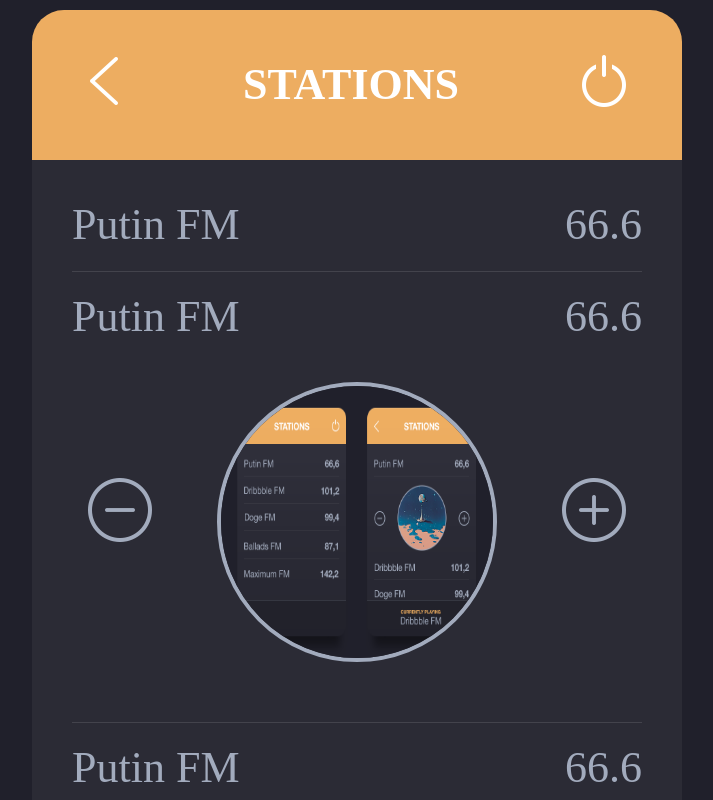
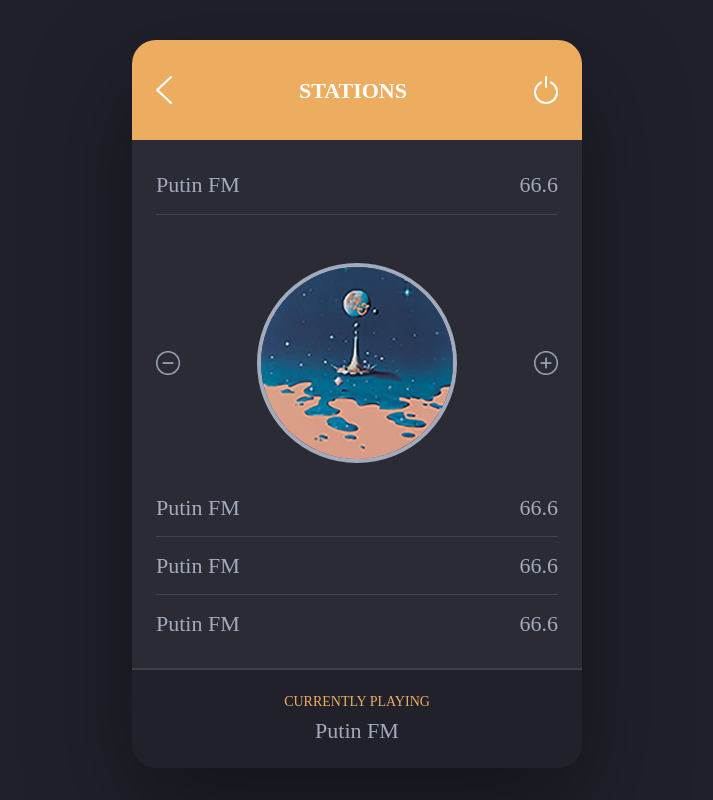
Before and after one commit to mbmohib/radio-app, a React (Create React App) app: page / in a window 1280 px wide. Shown: the top 800 px of the page, without its empty margins (283-996 px from the left). Built offline with nearby package versions, Linux system fonts and the light colour scheme; no server answers; a web font is replaced by a local one.

Commit message:
IMPROVE: polish ui

```diff
--- a/src/components/button/button.module.css
+++ b/src/components/button/button.module.css
@@ -1,8 +1,9 @@
 .base {
   box-sizing: border-box;
-  outline: 0px;
-  border: 0px;
-  margin: 0px;
+  outline: 0;
+  border: 0;
+  margin: 0;
+  padding: 0;
   cursor: pointer;
   user-select: none;
   vertical-align: middle;
@@ -12,20 +13,6 @@
   line-height: 1.75;
   letter-spacing: 0.02857em;
   text-transform: uppercase;
-  min-width: 64px;
-  padding: 6px 16px;
   border-radius: 4px;
-  transition: background-color 250ms cubic-bezier(0.4, 0, 0.2, 1) 0ms,
-    box-shadow 250ms cubic-bezier(0.4, 0, 0.2, 1) 0ms,
-    border-color 250ms cubic-bezier(0.4, 0, 0.2, 1) 0ms,
-    color 250ms cubic-bezier(0.4, 0, 0.2, 1) 0ms;
-  color: rgb(255, 255, 255);
   background: transparent;
 }
-
-.primary {
-  composes: base;
-  color: rgb(255, 255, 255);
-  box-shadow: rgb(0 0 0 / 20%) 0px 3px 1px -2px,
-    rgb(0 0 0 / 14%) 0px 2px 2px 0px, rgb(0 0 0 / 12%) 0px 1px 5px 0px;
-}
--- a/src/features/footer/footer.module.css
+++ b/src/features/footer/footer.module.css
@@ -1,11 +1,12 @@
 .container {
   background: #21212b;
   text-align: center;
-  height: 156px;
   display: flex;
   align-items: center;
   justify-content: center;
   flex-direction: column;
+  padding: var(--size3) var(--size3);
+  border-radius: 0 0 var(--size3) var(--size3);
 }
 .label {
   color: var(--primary-color);
--- a/src/features/header/header.module.css
+++ b/src/features/header/header.module.css
@@ -1,12 +1,12 @@
 .header {
   background: var(--primary-color);
-  height: 150px;
   display: flex;
   justify-content: space-between;
   align-items: center;
-  border-radius: 32px 32px 0 0;
+  min-height: 100px;
+  border-radius: var(--size3) var(--size3) 0 0;
   color: var(--white);
-  padding: 0 var(--size4);
+  padding: var(--size2) var(--size3);
 }
 .content {
   font-size: var(--font-md);
--- a/src/features/header/header.tsx
+++ b/src/features/header/header.tsx
@@ -7,11 +7,11 @@ export default function Header() {
   return (
     <div className={styles.header}>
       <Button>
-        <img src={backImage} alt="back button" />
+        <img width={16} src={backImage} alt="back button" />
       </Button>
       <h2 className={styles.content}>stations</h2>
       <Button>
-        <img src={switchImage} alt="switch button" />
+        <img width={24} src={switchImage} alt="switch button" />
       </Button>
     </div>
   );
--- a/src/features/station/station.module.css
+++ b/src/features/station/station.module.css
@@ -8,8 +8,8 @@
   justify-content: space-between;
 }
 .stationImg {
-  width: 280px;
-  height: 280px;
+  width: 200px;
+  height: 200px;
   border-radius: 50%;
   border: 4px solid var(--primary-content-color);
 }
--- a/src/features/station/station.tsx
+++ b/src/features/station/station.tsx
@@ -1,6 +1,6 @@
 import minus from '../../assets/images/minus.png';
 import plus from '../../assets/images/plus.png';
-import dummyImg from '../../assets/images/preview.png';
+import stationImg from '../../assets/images/station.png';
 import { Button } from '../../components';
 import styles from './station.module.css';
 
@@ -13,21 +13,21 @@ type StationProps = {
 export default function Station({ name, frequency, isActive }: StationProps) {
   return (
     <div className={styles.container}>
+      {isActive && (
+        <div className={styles.details}>
+          <Button>
+            <img width={24} src={minus} alt={name} />
+          </Button>
+          <img className={styles.stationImg} src={stationImg} alt={name} />
+          <Button>
+            <img width={24} src={plus} alt={name} />
+          </Button>
+        </div>
+      )}
       <div className={styles.header}>
         <p>Putin FM</p>
         <p>66.6</p>
       </div>
-      {isActive && (
-        <div className={styles.details}>
-          <Button>
-            <img src={minus} alt={name} />
-          </Button>
-          <img className={styles.stationImg} src={dummyImg} alt={name} />
-          <Button>
-            <img src={plus} alt={name} />
-          </Button>
-        </div>
-      )}
     </div>
   );
 }
--- a/src/screens/home.module.css
+++ b/src/screens/home.module.css
@@ -1,11 +1,12 @@
 .container {
-  width: 650px;
+  width: 450px;
   margin: auto;
   margin-top: var(--size1);
+  filter: drop-shadow(0px 40px 52px rgba(0, 0, 0, 0.4));
 }
 .stations {
   background: var(--base-color-700);
-  padding: var(--size2) var(--size4);
+  padding: var(--size2) var(--size3);
   border-bottom: 2px solid #3f3f47;
 }
 .station {
--- a/src/screens/home.tsx
+++ b/src/screens/home.tsx
@@ -15,6 +15,9 @@ export default function Home() {
         <div className={styles.station}>
           <Station />
         </div>
+        <div className={styles.station}>
+          <Station />
+        </div>
       </div>
       <Footer station="Putin FM" />
     </div>
--- a/src/styles/global.css
+++ b/src/styles/global.css
@@ -6,12 +6,13 @@
   --base-color-800: #21212b;
   --base-color-700: #2b2b35;
   --base-color-600: #43434c;
-  --font-sm: 22px;
-  --font-md: 44px;
-  --size1: 10px;
-  --size2: 20px;
-  --size3: 30px;
-  --size4: 40px;
+  --font-sm: 14px;
+  --font-md: 22px;
+  --size1: 8px;
+  --size2: 16px;
+  --size3: 24px;
+  --size4: 32px;
+  --size5: 40px;
 }
 * {
   box-sizing: border-box;
@@ -20,8 +21,17 @@
 body {
   background: var(--base-color-900);
   color: var(--primary-content-color);
+  display: flex;
+  justify-content: center;
+  min-height: 100vh;
+  flex-direction: column;
 }
 
 p {
   margin: 0;
 }
+
+img {
+  max-width: 100%;
+  display: block;
+}
```
Also changed, not shown: src/assets/images/preview.png (deleted).
